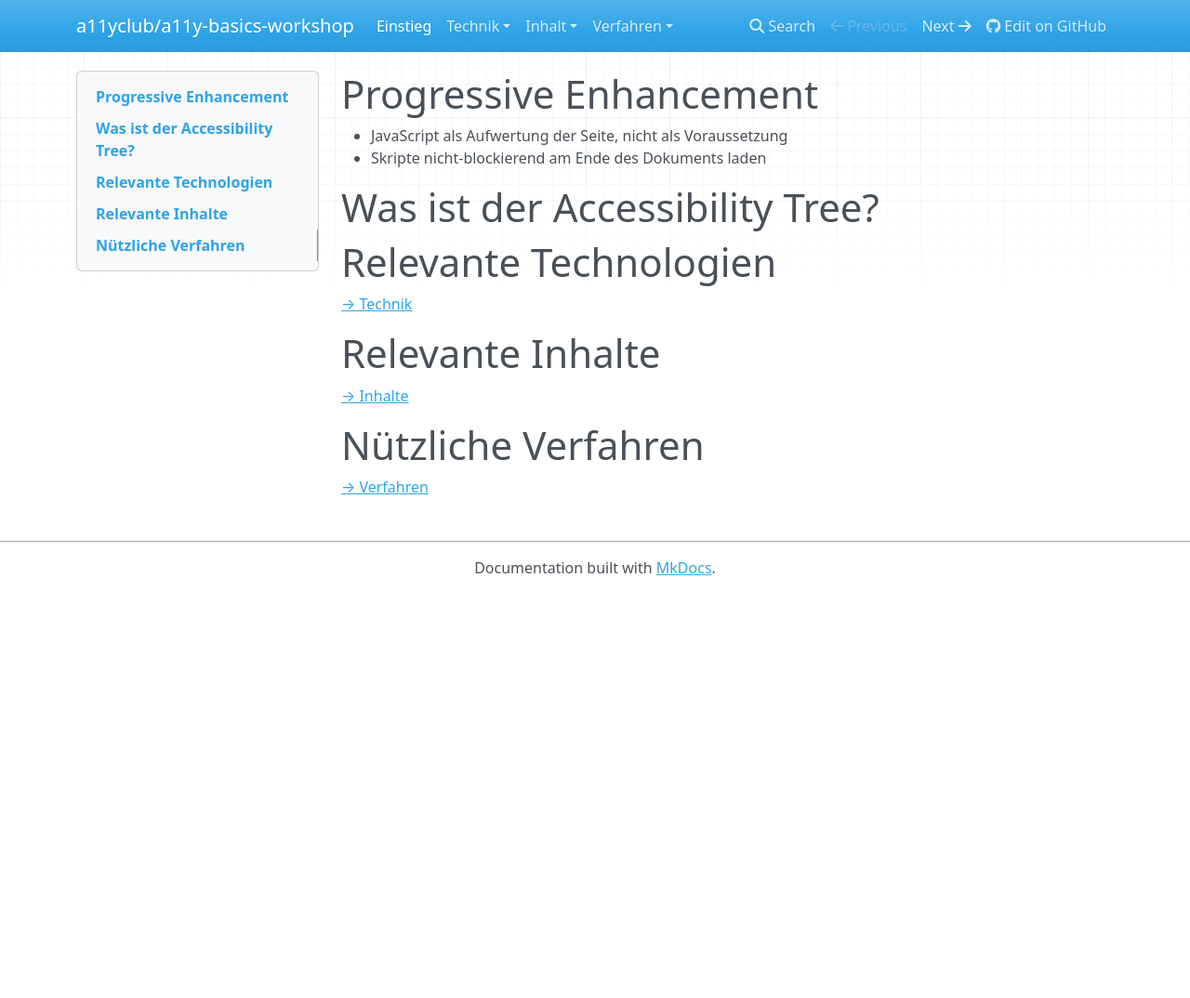
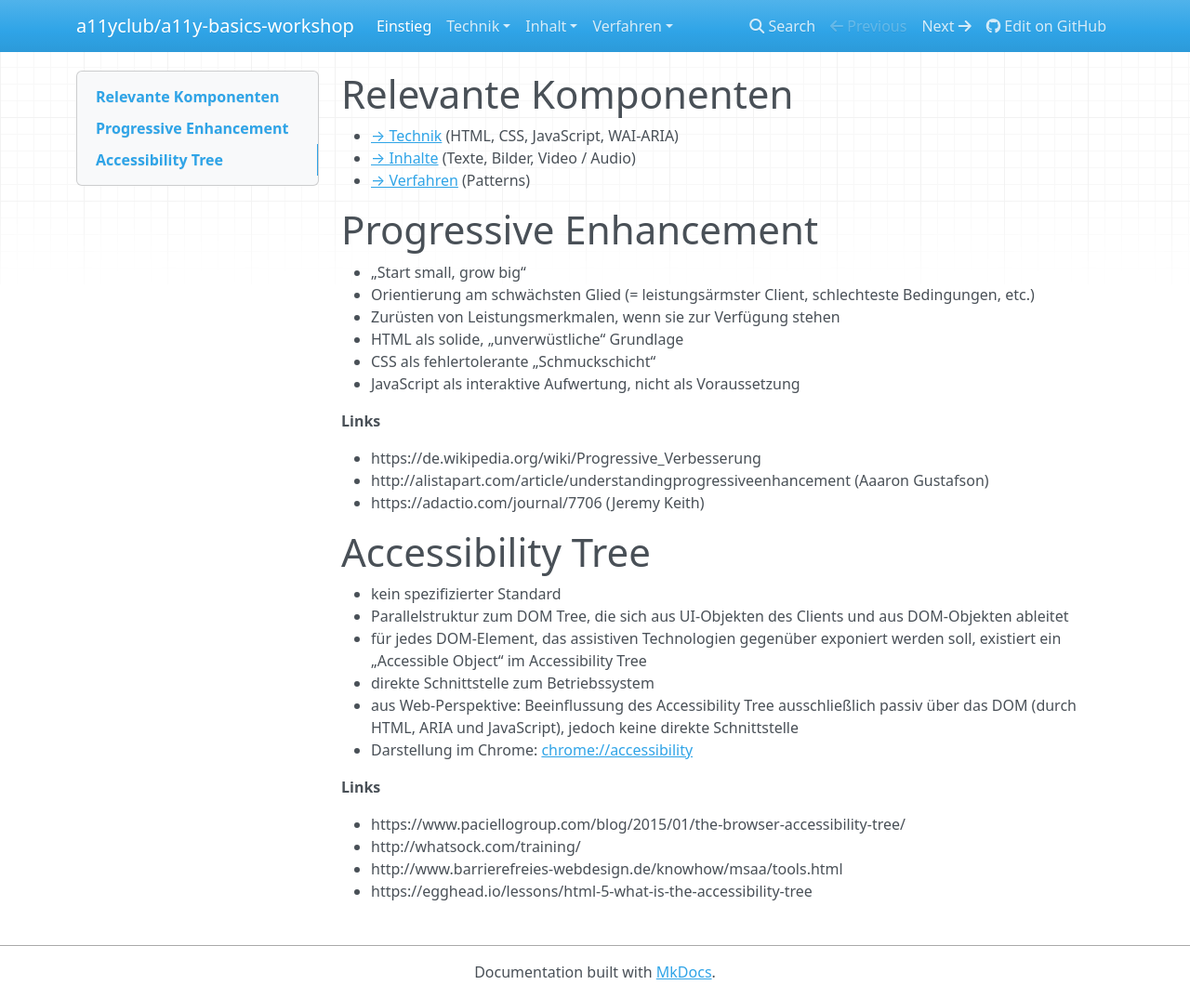
Before and after one commit to a11yclub/a11y-basics-workshop, an MkDocs documentation site: the page built from doc/index.md, in a window 1280 px wide and 1074 px high. Shown: the whole window at 93% size. Built offline with MkDocs 1.6.1, drawn with Linux system fonts in a browser that asks for light colours; nearby versions of some CDN libraries; old or Windows-style settings are respelled for this version of MkDocs.

Commit message:
Components, Progressive Enhancements & Accessibility Tree

```diff
--- a/doc/index.md
+++ b/doc/index.md
@@ -1,18 +1,39 @@
+# Relevante Komponenten
+
+* [→ Technik](tech.md) (HTML, CSS, JavaScript, WAI-ARIA)
+* [→ Inhalte](content.md) (Texte, Bilder, Video / Audio)
+* [→ Verfahren](patterns.md) (Patterns)
+
 # Progressive Enhancement
 
-* JavaScript als Aufwertung der Seite, nicht als Voraussetzung
-* Skripte nicht-blockierend am Ende des Dokuments laden
+* „Start small, grow big“
+* Orientierung am schwächsten Glied (= leistungsärmster Client,
+  schlechteste Bedingungen, etc.)
+* Zurüsten von Leistungsmerkmalen, wenn sie zur Verfügung stehen
+* HTML als solide, „unverwüstliche“ Grundlage
+* CSS als fehlertolerante „Schmuckschicht“
+* JavaScript als interaktive Aufwertung, nicht als
+  Voraussetzung
 
-# Was ist der Accessibility Tree?
+**Links**
 
-# Relevante Technologien
+* https://de.wikipedia.org/wiki/Progressive_Verbesserung
+* http://alistapart.com/article/understandingprogressiveenhancement
+  (Aaaron Gustafson)
+* https://adactio.com/journal/7706 (Jeremy Keith)
 
-[→ Technik](tech.md)
+# Accessibility Tree
 
-# Relevante Inhalte
+* kein spezifizierter Standard
+* Parallelstruktur zum DOM Tree, die sich aus UI-Objekten des Clients und aus DOM-Objekten ableitet
+* für jedes DOM-Element, das assistiven Technologien gegenüber exponiert werden soll, existiert ein „Accessible Object“ im Accessibility Tree
+* direkte Schnittstelle zum Betriebssystem
+* aus Web-Perspektive: Beeinflussung des Accessibility Tree ausschließlich passiv über das DOM (durch HTML, ARIA und JavaScript), jedoch keine direkte Schnittstelle
+* Darstellung im Chrome: [chrome://accessibility](chrome://accessibility)
 
-[→ Inhalte](content.md)
+**Links**
 
-# Nützliche Verfahren
-
-[→ Verfahren](patterns.md)
+* https://www.paciellogroup.com/blog/2015/01/the-browser-accessibility-tree/
+* http://whatsock.com/training/
+* http://www.barrierefreies-webdesign.de/knowhow/msaa/tools.html
+* https://egghead.io/lessons/html-5-what-is-the-accessibility-tree
```
Also changed, not shown: doc/tech/javascript.md (+1 -0 lines).
